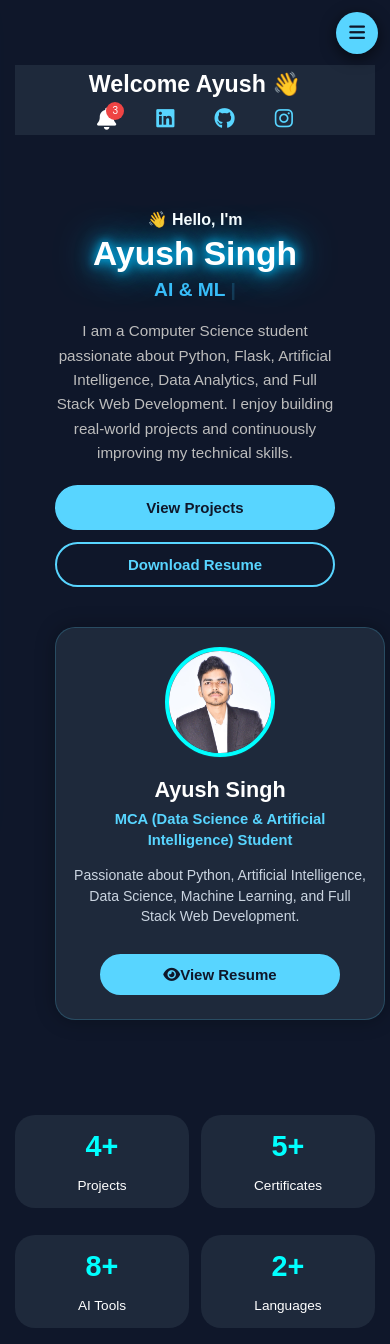
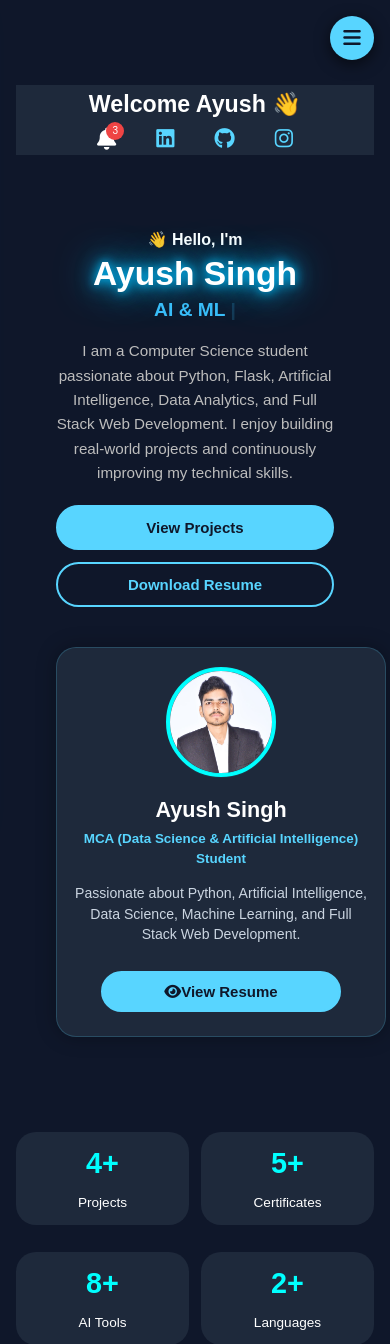
Before and after one commit to Ayush739085/personl_portfolio, a Flask app: page /dashboard in a window 390 px wide. Shown: the top 1344 px of the page. Run offline with Flask 3, Linux system fonts and the light colour scheme; data comes from the database, SQL or seed files in the repository.

Commit message:
fix header overlap and complete subtitle formatting

```diff
--- a/templates/dashboard.html
+++ b/templates/dashboard.html
@@ -5,8 +5,8 @@
 <meta name="viewport" content="width=device-width, initial-scale=1.0">
 <title>Ayush Singh | AI Portfolio</title>
 
-<!-- Version cache-buster added -->
-<link rel="stylesheet" href="{{ url_for('static', filename='css/dashboard.css') }}?v=5.0">
+<!-- Version cache-buster updated -->
+<link rel="stylesheet" href="{{ url_for('static', filename='css/dashboard.css') }}?v=6.0">
 <link href="https://cdnjs.cloudflare.com/ajax/libs/font-awesome/6.5.2/css/all.min.css" rel="stylesheet">
 <link rel="stylesheet" href="https://unpkg.com/aos@2.3.4/dist/aos.css">
 
@@ -106,27 +106,27 @@ html, body {
         display: block !important;
         position: relative !important;
         overflow-y: auto !important;
-        padding-top: 60px !important;
+        padding-top: 85px !important; /* Top clearance for floating hamburger */
     }
 
     /* Fixed Top-Right Floating Hamburger */
     .menu-btn {
         display: flex !important;
         position: fixed !important;
-        top: 12px !important;
-        right: 12px !important;
+        top: 16px !important;
+        right: 16px !important;
         left: auto !important;
         z-index: 999999 !important;
         background: #58d5ff !important;
         color: #0f172a !important;
-        width: 42px !important;
-        height: 42px !important;
+        width: 44px !important;
+        height: 44px !important;
         border-radius: 50% !important;
         justify-content: center !important;
         align-items: center !important;
         cursor: pointer !important;
         box-shadow: 0 4px 15px rgba(0,0,0,0.6) !important;
-        font-size: 18px !important;
+        font-size: 20px !important;
     }
 
     /* Off-canvas sidebar */
@@ -147,19 +147,19 @@ html, body {
         left: 0 !important;
     }
 
-    /* Main Container: Full width, zero offset */
+    /* Main Container */
     .main {
         width: 100% !important;
         max-width: 100vw !important;
         margin: 0 !important;
-        padding: 5px 15px 40px 15px !important;
+        padding: 0 16px 40px 16px !important;
         box-sizing: border-box !important;
         display: block !important;
         position: relative !important;
         overflow-x: hidden !important;
     }
 
-    /* Navbar: Centered cleanly without any right side gap */
+    /* Navbar: Centered cleanly */
     .navbar {
         display: flex !important;
         flex-direction: column !important;
@@ -181,7 +181,7 @@ html, body {
         display: block !important;
     }
 
-    /* Social Icons: Horizontal single-row, perfectly centered */
+    /* Social Icons: Horizontal row */
     .navbar .icons {
         display: flex !important;
         flex-direction: row !important;
@@ -300,13 +300,14 @@ html, body {
         margin-bottom: 6px !important;
     }
 
+    /* Subtitle without edge clipping */
     .profile-card h4 {
-        font-size: 0.92rem !important;
-        line-height: 1.4 !important;
+        font-size: 0.84rem !important;
+        line-height: 1.45 !important;
         white-space: normal !important;
         word-wrap: break-word !important;
         overflow-wrap: break-word !important;
-        padding: 0 4px !important;
+        padding: 0 10px !important;
         margin: 6px 0 !important;
         color: #58d5ff !important;
     }
```
